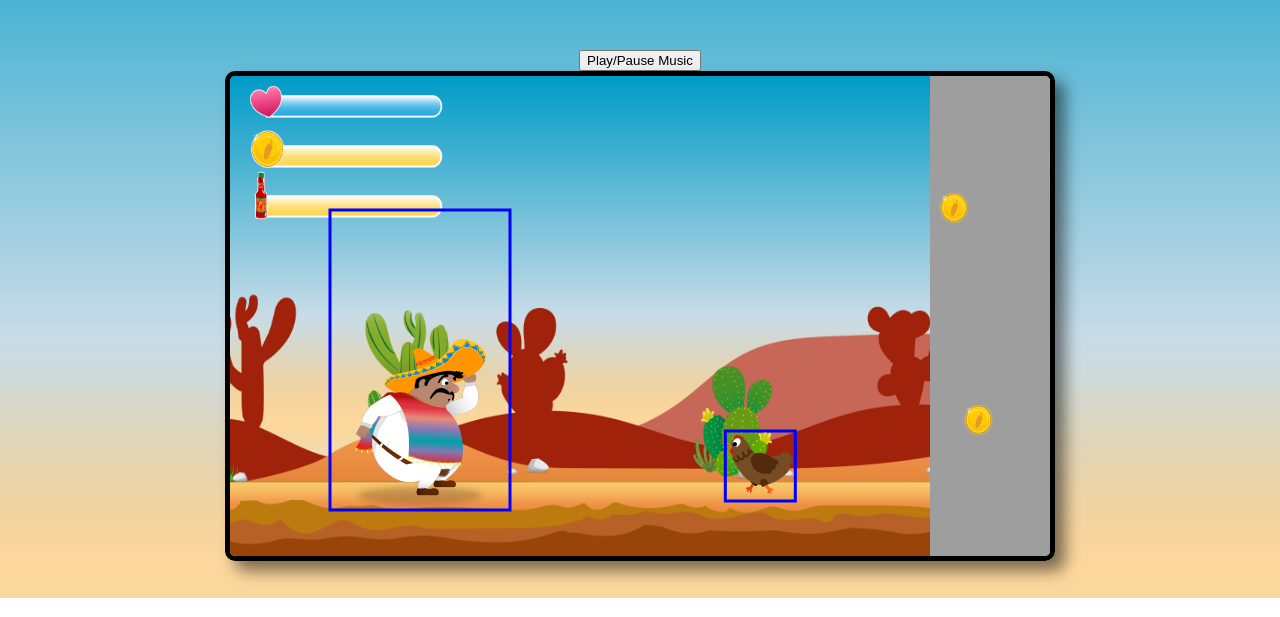
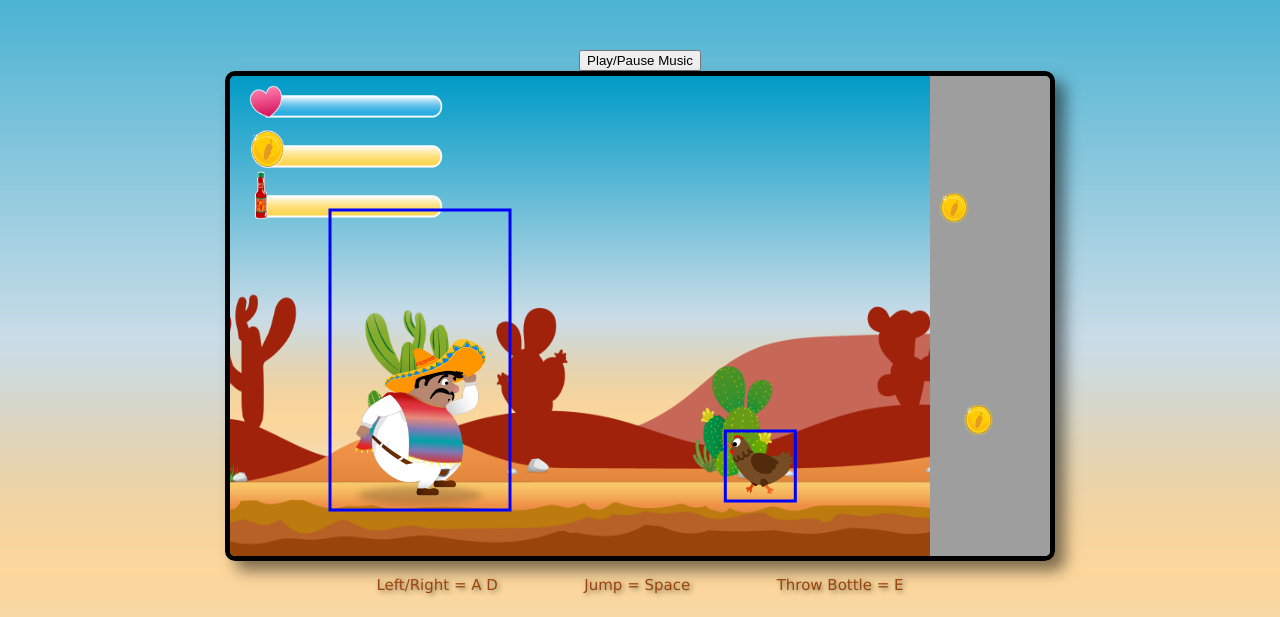
Before and after one commit to KonstantinStark/El-Pollo-Loco, a plain HTML site: page index.html in a window 1280 px wide. Shown: the part 202-819 px from the top of the page. Drawn offline with Linux system fonts and the light colour scheme; animation ran at ten frames a second.

Commit message:
html control description

```diff
--- a/index.html
+++ b/index.html
@@ -34,7 +34,14 @@
     <h1>El Pollo Loco</h1>
     <button onclick="toggleMusic()">Play/Pause Music</button>
     <canvas id="canvas" width="820" height="480"></canvas>
+    <div class="description">
+        <p>Left/Right = A D</p>
 
+        <p>Jump = Space</p>
+
+        <p>Throw Bottle = E</p>
+
+      </div>
 </body>
 
 </html>
--- a/models/character.class.js
+++ b/models/character.class.js
@@ -123,6 +123,7 @@ class Character extends MovableObject {
         gameOverText.style.fontSize = "80px";
         gameOverText.style.color = "red";
         gameOverText.style.zIndex = "100";
+        gameOverText.style.textShadow = "5px 5px 10px rgba(0, 0, 0, 0.5)";
         document.body.appendChild(gameOverText);
 
         let tryAgainButton = document.createElement("button");
--- a/style.css
+++ b/style.css
@@ -20,3 +20,17 @@ h1 {
     font-size: 80px;
     text-shadow: 10px 10px 15px rgba(0, 0, 0, 0.5);
 }
+
+.description {
+    display: flex;
+    width: 700px;
+    justify-content: space-evenly;
+    align-items: flex-start;
+}
+
+.description p {
+   font-family: Verdana, Geneva, Tahoma, sans-serif;
+   font-size: 15px;
+   text-shadow: 2px 2px 5px rgba(0, 0, 0, 0.5);
+   color: #994409;
+}
```
